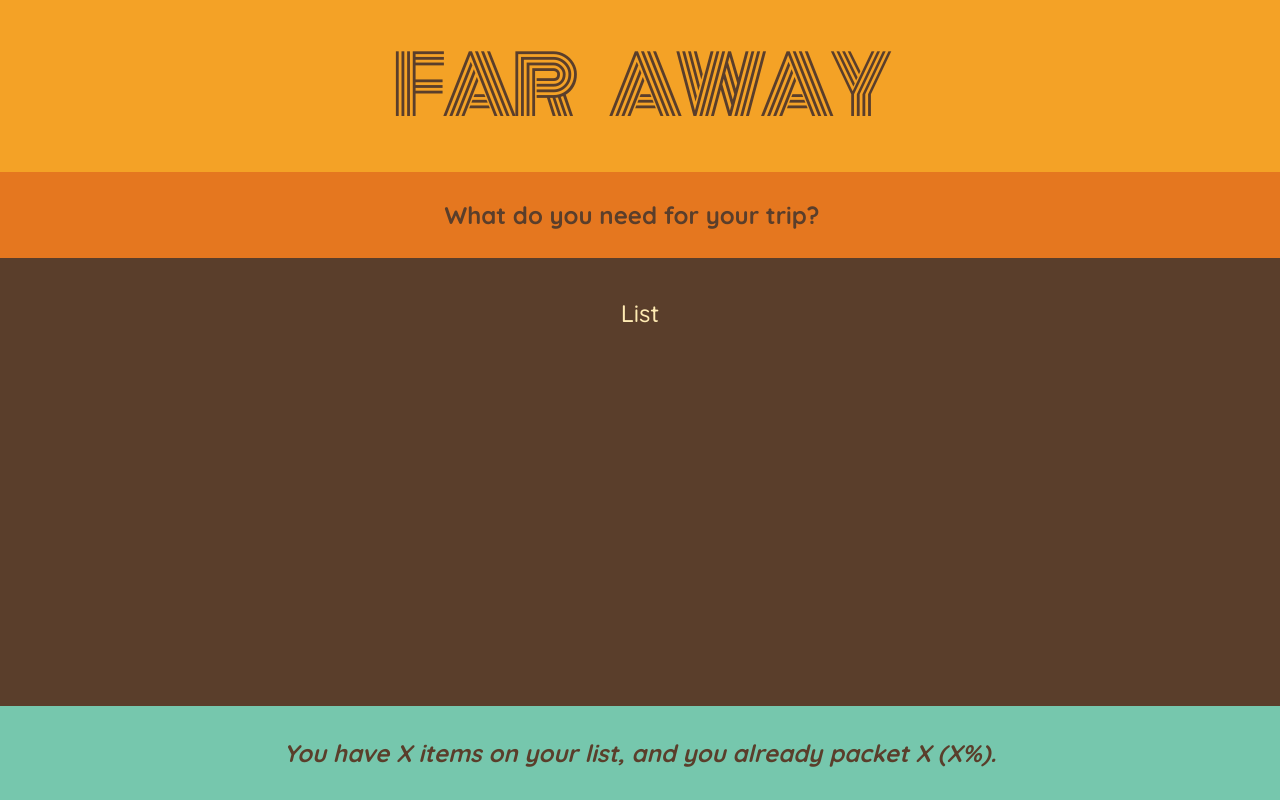
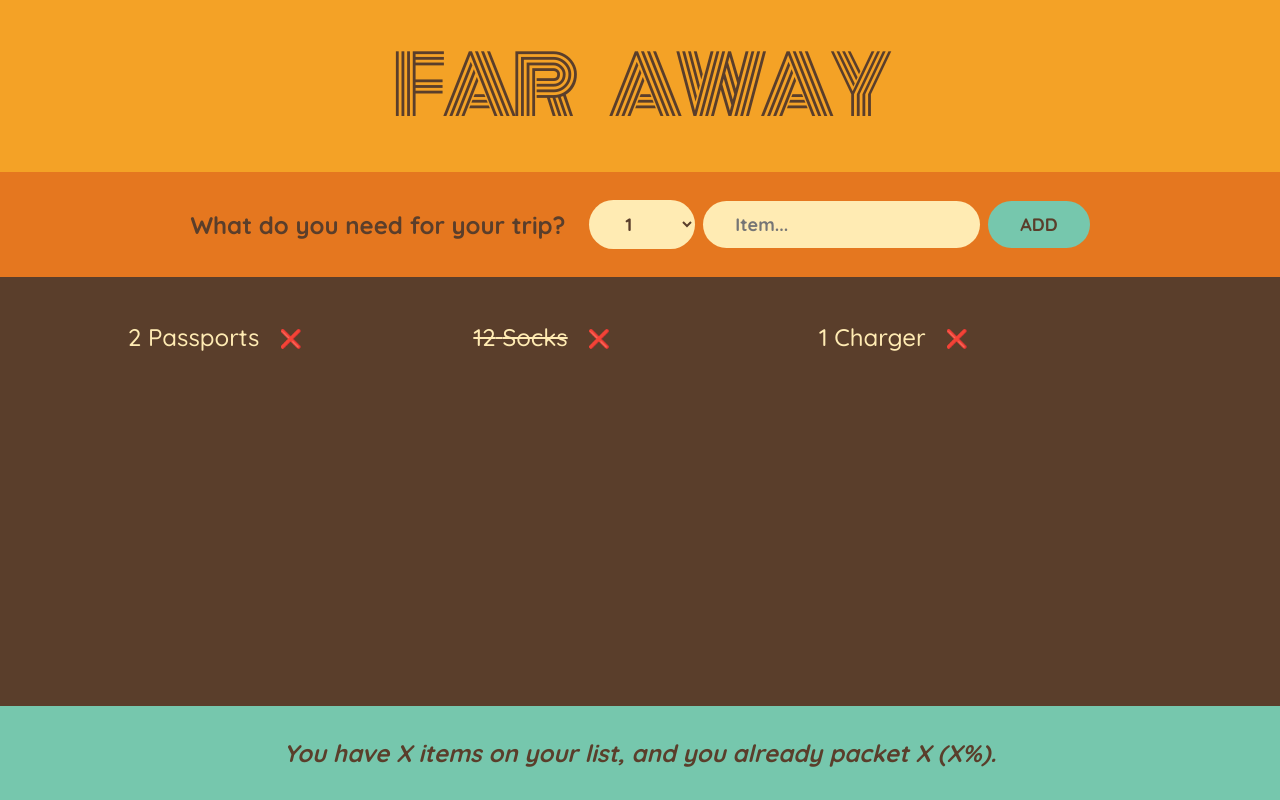
Before and after one commit to EkramH/far-away, a React (Create React App) app: page / in a window 1280 px wide. Built offline with nearby package versions, Linux system fonts and the light colour scheme.

Commit message:
controll form element

```diff
--- a/src/App.js
+++ b/src/App.js
@@ -1,6 +1,9 @@
+import { useState } from "react";
+
 const initialItems = [
   { id: 1, description: "Passports", quantity: 2, packed: false },
-  { id: 2, description: "Socks", quantity: 12, packed: false },
+  { id: 2, description: "Socks", quantity: 12, packed: true },
+  { id: 3, description: "Charger", quantity: 1, packed: false },
 ];
 
 export default function App() {
@@ -19,15 +22,68 @@
 }
 
 function Form() {
+  const [description, setDescription] = useState("");
+  const [quantity, setQuantity] = useState(1);
+  console.log(quantity);
+
+  function handleSubmit(e) {
+    e.preventDefault();
+
+    if (!description) return;
+
+    const newItem = { description, quantity, packed: false, id: Date.now() };
+
+    setDescription("");
+    setQuantity(1);
+  }
+
   return (
-    <div className="add-form">
+    <form className="add-form" onSubmit={handleSubmit}>
       <h3>What do you need for your trip?</h3>
+      <select
+        value={quantity}
+        onChange={(e) => setQuantity(Number(e.target.value))}
+      >
+        {Array.from({ length: 20 }, (_, i) => i + 1).map((num) => (
+          <option value={num} key={num}>
+            {num}
+          </option>
+        ))}
+      </select>
+      <input
+        type="text"
+        placeholder="Item..."
+        value={description}
+        onChange={(e) => {
+          setDescription(e.target.value);
+        }}
+      />
+      <button>Add</button>
+    </form>
+  );
+}
+
+function PackingList() {
+  return (
+    <div className="list">
+      <ul>
+        {initialItems.map((item) => (
+          <Item key={item.id} item={item} />
+        ))}
+      </ul>
     </div>
   );
 }
 
-function PackingList() {
-  return <div className="list">List</div>;
+function Item({ item }) {
+  return (
+    <li>
+      <span style={item.packed ? { textDecoration: "line-through" } : {}}>
+        {item.quantity} {item.description}
+      </span>
+      <button>❌</button>
+    </li>
+  );
 }
 
 function Stats() {
--- a/src/index.css
+++ b/src/index.css
@@ -51,15 +51,75 @@
   font-size: 2.4rem;
 }
 
+button,
+select,
+input {
+  background-color: #ffebb3;
+  color: #5a3e2b;
+  font-family: inherit;
+  border: none;
+  border-radius: 10rem;
+  padding: 1.2rem 3.2rem;
+  font-weight: 700;
+  font-size: 1.8rem;
+  cursor: pointer;
+}
+
+.add-form button {
+  text-transform: uppercase;
+  background-color: #76c7ad;
+}
+
 .list {
   background-color: #5a3e2b;
   color: #ffebb3;
   padding: 4rem 0;
+
   display: flex;
   justify-content: space-between;
   flex-direction: column;
   gap: 3.2rem;
   align-items: center;
+}
+
+.actions button,
+.list select {
+  text-transform: uppercase;
+  padding: 0.8rem 2.4rem;
+  font-size: 1.4rem;
+  font-weight: 700;
+  margin: 0 0.8rem;
+}
+
+.list ul {
+  list-style: none;
+  width: 80%;
+  display: grid;
+  grid-template-columns: repeat(auto-fit, minmax(250px, 1fr));
+  gap: 1.2rem;
+  justify-content: center;
+  align-content: start;
+}
+
+.list li {
+  display: flex;
+  align-items: center;
+  gap: 1.2rem;
+}
+
+input[type="checkbox"] {
+  height: 2rem;
+  width: 2rem;
+  accent-color: #e5771f;
+}
+
+.list li button {
+  cursor: pointer;
+  background: none;
+  border: none;
+  font-size: 1.8rem;
+  padding: 0.8rem;
+  transform: translateY(2px);
 }
 
 .stats {
```
